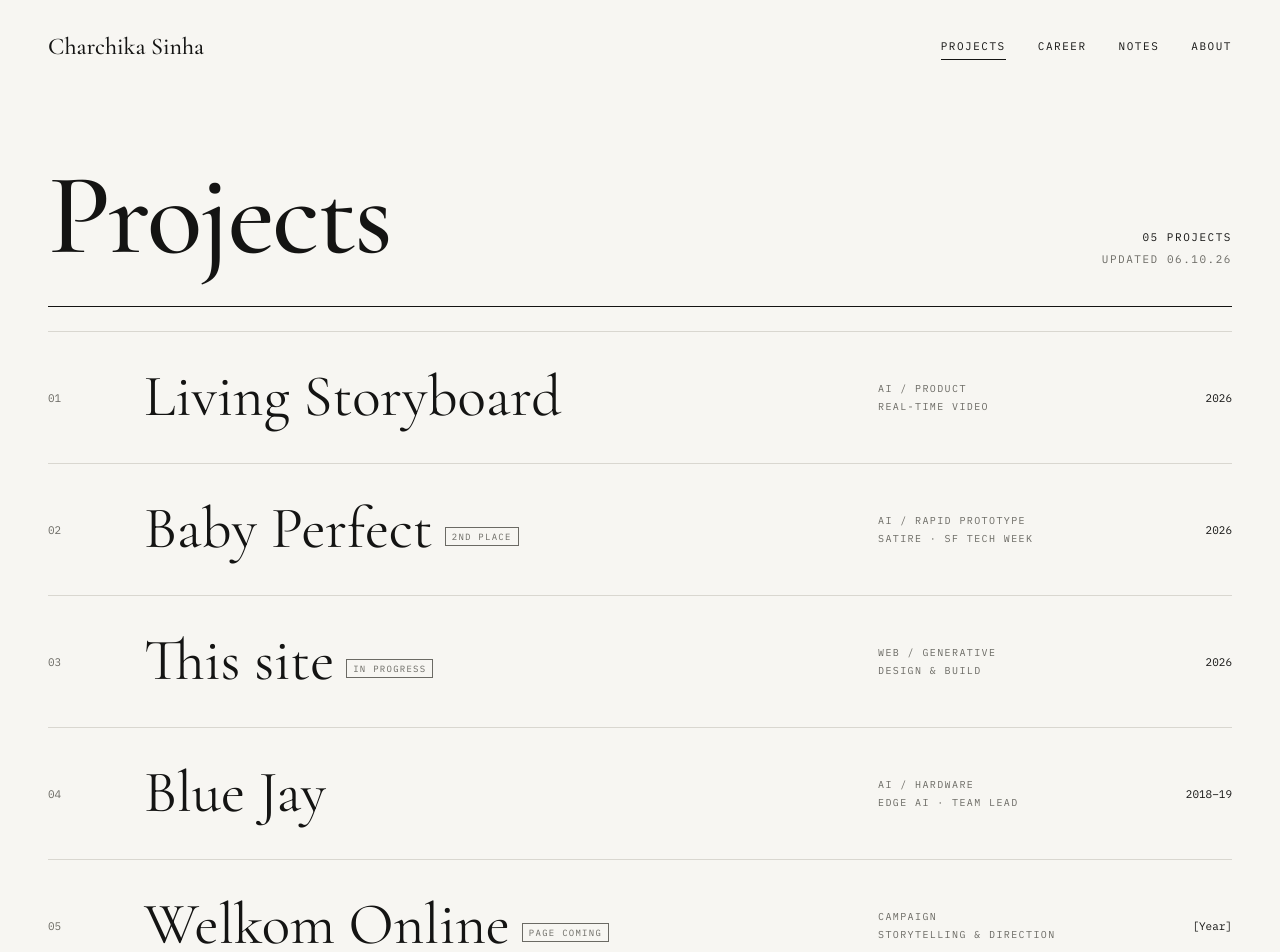
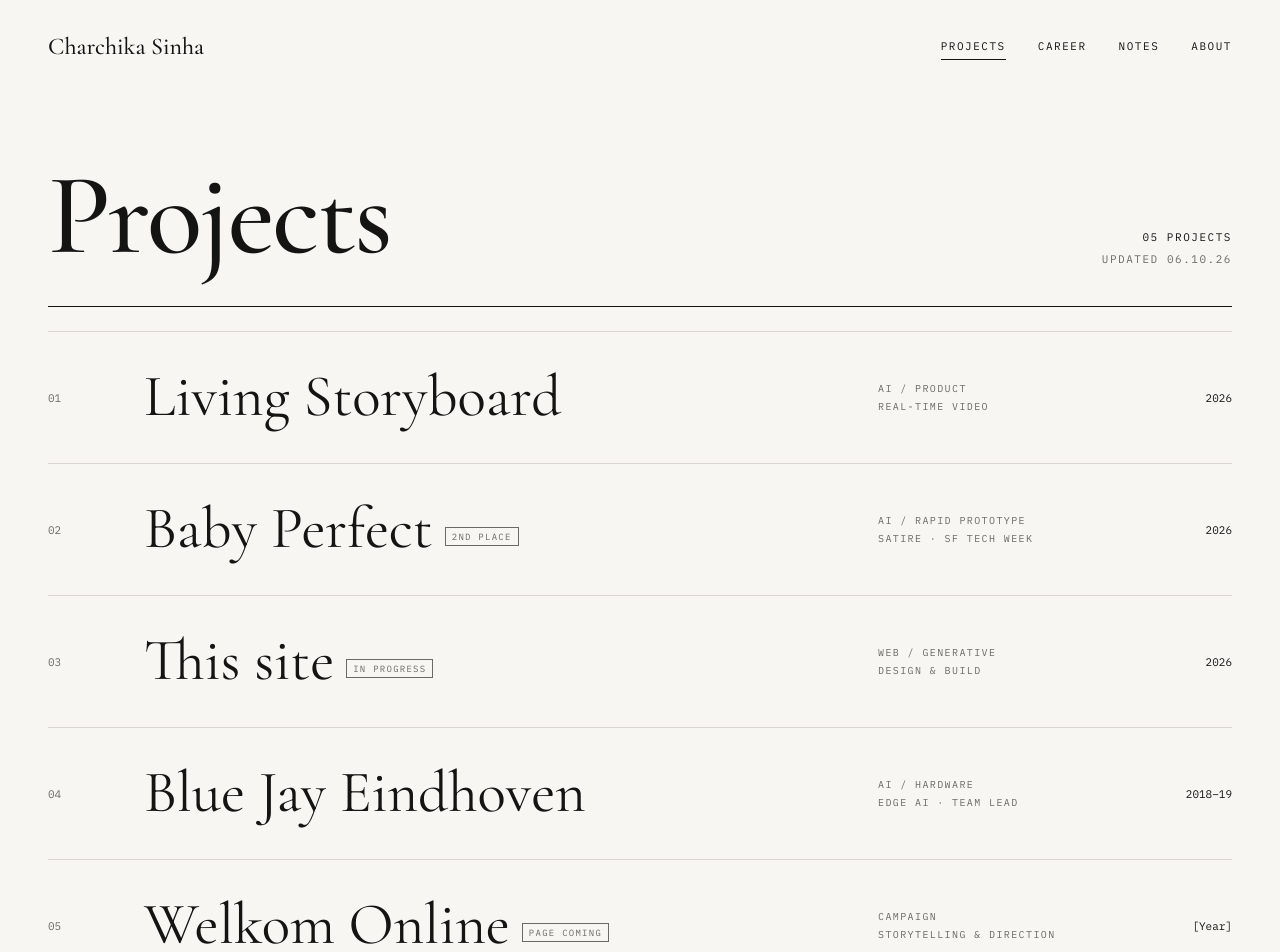
Before and after one commit to charchikasinha/portfolio, a Next.js app: page /projects in a window 1280 px wide. Shown: the top 952 px of the page. Built offline with nearby package versions, Linux system fonts and the light colour scheme.

Commit message:
Rename project title to Blue Jay Eindhoven
Co-Authored-By: Claude Opus 5.5 <noreply@anthropic.com>
Claude-Session: https://claude.ai/code/session_01SRBvj8aV5Mw7HxPc24XY1i

```diff
--- a/content/projects.ts
+++ b/content/projects.ts
@@ -162,7 +162,7 @@ export const projects: Project[] = [
   { slug: 'this-site', title: 'This site', meta: ['Web / Generative', 'Design & build'], year: '2026', status: 'In progress' },
   {
     slug: 'blue-jay',
-    title: 'Blue Jay',
+    title: 'Blue Jay Eindhoven',
     meta: ['AI / Hardware', 'Edge AI · Team lead'],
     year: '2018–19',
     page: {
@@ -194,7 +194,7 @@ export const projects: Project[] = [
           kind: 'steps',
           heading: 'What I did',
           steps: [
-            { title: 'Built the AI team.', text: 'Started Blue Jay’s first AI sub-team and grew it to seven engineers.' },
+            { title: 'Built the AI team.', text: 'Started Blue Jay Eindhoven’s first AI sub-team and grew it to seven engineers.' },
             { title: 'Data & models.', text: 'We collected and hand-labelled our own training data and built the detection models in Python and TensorFlow, working with SAS and Philips on models and data.' },
             { title: 'Roadmap & feasibility.', text: 'Owned the AI backlog and sat with the other leads — hardware, software, human–technology interaction — to decide what the drone could realistically do.' },
             { title: 'Telling the story.', text: 'Presented the drone at the SAS Analytics Forum and other events and AI talks, explaining computer vision and edge AI to technical and non-technical audiences.' },
```
